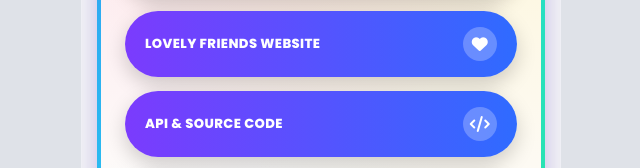
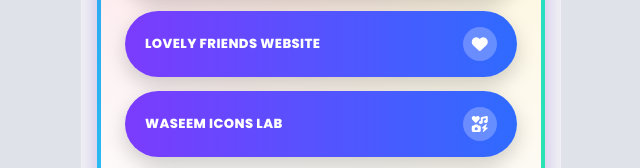
Before and after one commit to waseempathan501/Waseem.Portfolio, a plain HTML site: page index.html in a window 1280 px wide. Shown: the part 1729-1897 px from the top of the page, 319-959 px from the left. Drawn offline with Linux system fonts and the light colour scheme.

Commit message:
Update link for Waseem Icons Lab
Replaced the link to the API & Source Code with a link to Waseem Icons Lab.

```diff
--- a/index.html
+++ b/index.html
@@ -372,9 +372,9 @@
               LOVELY FRIENDS WEBSITE
               <span class="qb-icon"><i class="fas fa-heart"></i></span>
             </a>
-            <a href="https://web-production-49010.up.railway.app/view/source%20codes%20&%20api" target="_blank" rel="noopener" class="quick-btn purple">
-              API &amp; Source Code
-              <span class="qb-icon"><i class="fas fa-code"></i></span>
+            <a href="https://waseemkhan.kesug.com/view.php?site=icons-lab-by-waseem" target="_blank" rel="noopener" class="quick-btn purple">
+              WASEEM ICONS LAB
+              <span class="qb-icon"><i class="fas fa-icons"></i></span>
             </a>
             <a href="https://waseemkhan.kesug.com/view.php?site=waseem-api-and-source-code" target="_blank" rel="noopener" class="quick-btn purple">
               API &amp; Source Code
```
